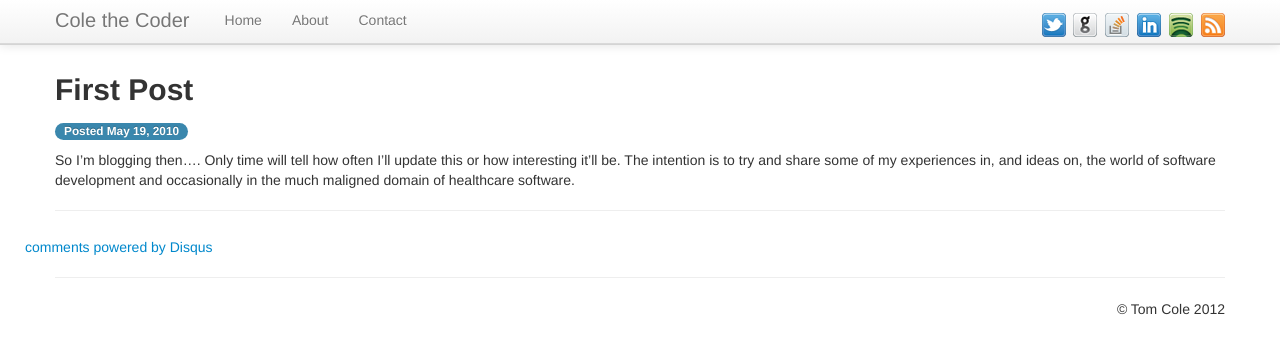
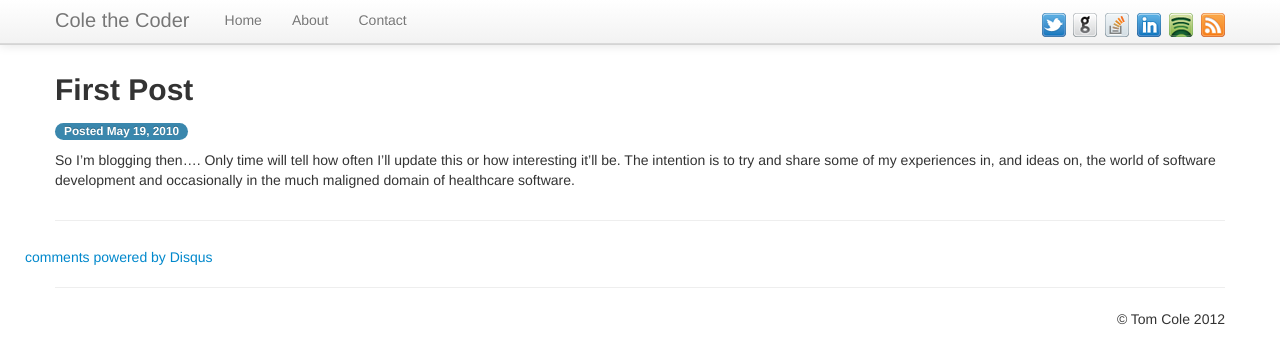
Before and after one commit to colethecoder/colethecoder.github.com, a Jekyll site: the page built from _posts/2010-05-19-First-Post.md, in a window 1280 px wide. Shown: the top 364 px of the page. Built offline with Jekyll 4.4.1, drawn with Linux system fonts in a browser that asks for light colours; Markdown is read by kramdown in place of the engine named in the settings; comment, search, counter and statistics services are not loaded.

Commit message:
post format

```diff
--- a/_layouts/post.html
+++ b/_layouts/post.html
@@ -11,9 +11,9 @@ layout: layout
 		   <span class="label">{{ tag }}</span>
 		{% endfor %}
 		</div>
-		<div>
-			<hr />
-		</div>
+	</div>
+	<div class="span12">
+		<hr />
 	</div>
     <div class="span12" id="disqus_thread" style="padding-top:4px"></div>
     <script type="text/javascript">
```
